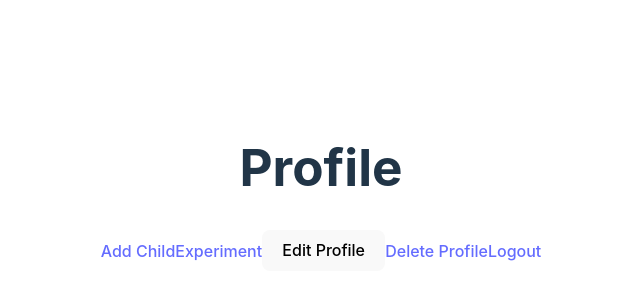
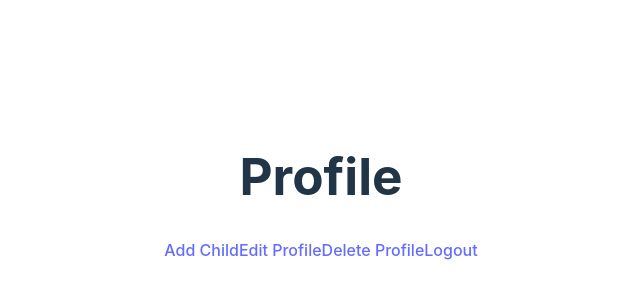
Before and after one commit to AlfG71/life-events-journal-client, a React (Vite) app: page /profile in a window 1280 px wide. Shown: the part 212-512 px from the top of the page, without its empty margins (319-959 px from the left). Built offline with nearby package versions, Linux system fonts and the light colour scheme.

Commit message:
refactored Profile page

```diff
--- a/src/pages/Profile.jsx
+++ b/src/pages/Profile.jsx
@@ -2,6 +2,7 @@ import { useContext, useState } from "react";
 import { Link } from "react-router-dom";
 import { AuthContext } from "../context/auth.context";
 import EditProfile from "../components/EditProfile";
+import DeleteProfile from "../components/DeleteProfile";
 
 
 const Profile = () => {
@@ -11,48 +12,38 @@ const Profile = () => {
 
   const [isEditing, setIsEditing] = useState(false)
 
+  const [willDelete, setWillDelete] = useState(false)
+
   const handleEditClick = () => {
     setIsEditing(true);
   }
 
-  const experimenting = () => {
-    console.log("Clicking Link Tag")
+  const handleWillDelete = () => {
+    setWillDelete(true);
   }
 
-  return (
-    <div>
-
-      { isEditing ? (
-        <EditProfile user={user} setIsEditing={setIsEditing} />
-        ) : (
-        <>
-          <h1>Profile</h1>
-
-          {user &&
-
-
+  if (isEditing) {
+    return <EditProfile user={user} setIsEditing={setIsEditing} />;
+  } else if (willDelete) {
+    return <DeleteProfile user={user} setWillDelete={setWillDelete} />;
+  } else {
+    return (
+      <>
+        <h1>Profile</h1>
+        {user && (
           <>
-
             <h2>Welcome {user.userName}!</h2>
             <img className="user-image" src={user.img} />
             <p>{user.children}</p>
-
           </>
-
-
-          }
-
-
-          <Link to='/add-child'>Add Child</Link>
-<Link onClick={handleEditClick} >Experiment</Link>
-          <button onClick={handleEditClick}>Edit Profile</button>
-          {/* <Link to='/update' onClick={handleEditClick}>Edit Profile</Link> */}
-          <Link to='/delete'>Delete Profile</Link>
-          <Link to='/login'>Logout</Link>  {/* explore more, not sure how to work it */}
-        </>
-      )}
-    </div>
-  )
+        )}
+        <Link to="/add-child">Add Child</Link>
+        <Link onClick={handleEditClick}>Edit Profile</Link>
+        <Link onClick={handleWillDelete}>Delete Profile</Link>
+        <Link to="/signup">Logout</Link>
+      </>
+    );
+  }
 }
 
 export default Profile
```
